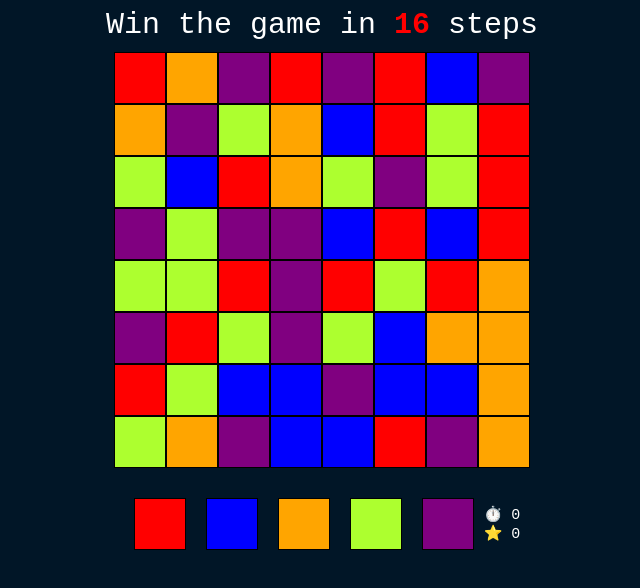
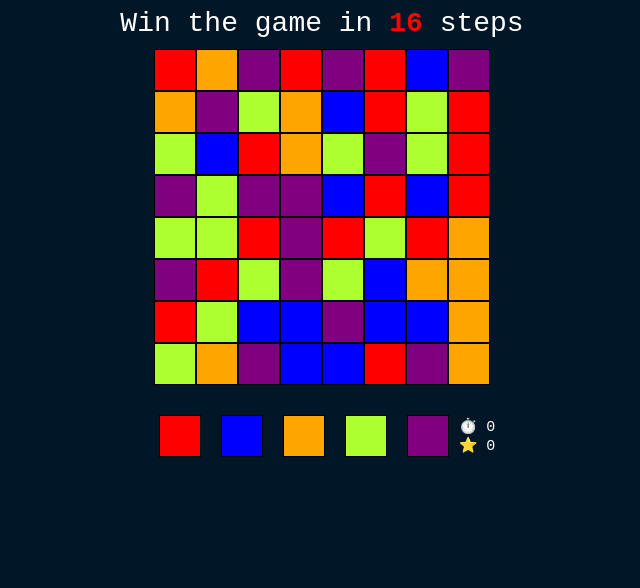
Before and after one commit to reflash/tiles-board-game, a React app: page / in a window 1280 px wide. Shown: the whole page, without its empty margins (318-958 px from the left). Built offline with nearby package versions, Linux system fonts and the light colour scheme.

Commit message:
size adjustment

```diff
--- a/src/styles.css
+++ b/src/styles.css
@@ -18,7 +18,7 @@ body {
 
 .hint {
   color: white;
-  font-size: 30px;
+  font-size: 28px;
   font-family: "Courier New", Courier, monospace, monospace;
   margin-bottom: 10px;
 }
@@ -62,8 +62,8 @@ body {
   filter: brightness(95%);
 }
 .elem {
-  height: 50px;
-  width: 50px;
+  height: 40px;
+  width: 40px;
   border: 1px solid black;
 }
 
```
